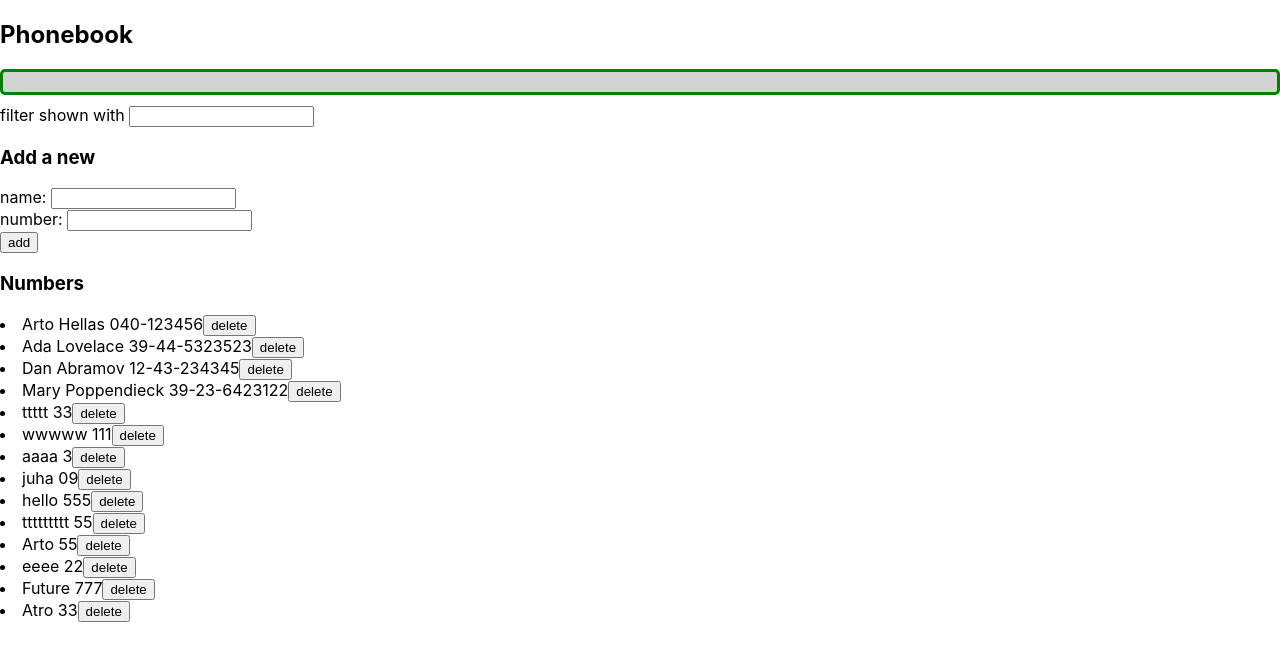
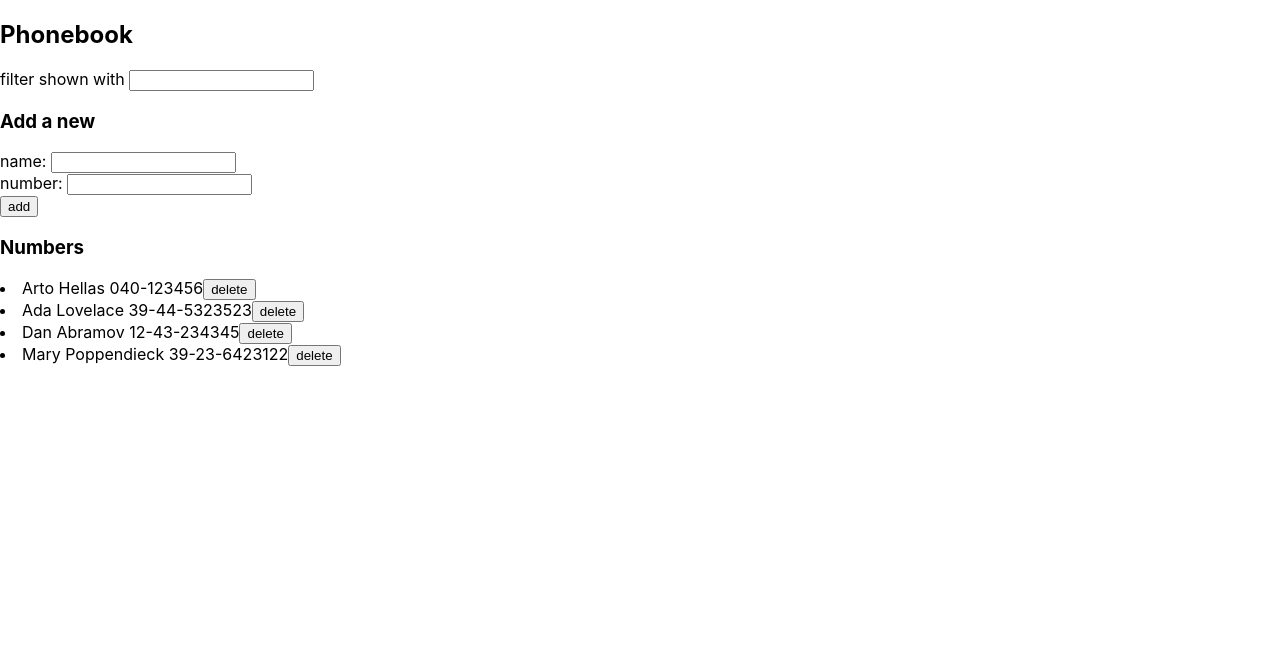
Before and after one commit to JoakimBjorklind/fullstackfall2020, a React (Create React App) app in the folder part2/phonebook/: page / in a window 1280 px wide. Shown: the top 660 px of the page. Built offline with nearby package versions, Linux system fonts and the light colour scheme; data requests are answered from the project's data file.

Commit message:
exercise 2.20 almost works, update msg does not disappear after 5sec!!

```diff
--- a/part2/phonebook/db.json
+++ b/part2/phonebook/db.json
@@ -19,76 +19,6 @@
       "content": "Mary Poppendieck",
       "numb": "39-23-6423122",
       "id": 4
-    },
-    {
-      "content": "ttttt",
-      "numb": "33",
-      "date": "2020-10-07T08:09:43.205Z",
-      "important": true,
-      "id": 5
-    },
-    {
-      "content": "wwwww",
-      "numb": "111",
-      "date": "2020-10-07T08:07:13.682Z",
-      "important": true,
-      "id": 6
-    },
-    {
-      "content": "aaaa",
-      "numb": "3",
-      "date": "2020-10-07T08:57:06.277Z",
-      "important": false,
-      "id": 7
-    },
-    {
-      "content": "juha",
-      "numb": "09",
-      "date": "2020-10-07T08:23:45.118Z",
-      "important": false,
-      "id": 8
-    },
-    {
-      "content": "hello",
-      "numb": "555",
-      "date": "2020-10-07T08:38:07.432Z",
-      "important": true,
-      "id": 9
-    },
-    {
-      "content": "ttttttttt",
-      "numb": "55",
-      "date": "2020-10-07T08:39:32.644Z",
-      "important": true,
-      "id": 10
-    },
-    {
-      "content": "Arto",
-      "numb": "55",
-      "date": "2020-10-07T08:40:42.006Z",
-      "important": false,
-      "id": 11
-    },
-    {
-      "content": "eeee",
-      "numb": "22",
-      "date": "2020-10-07T08:42:21.752Z",
-      "important": true,
-      "id": 12
-    },
-    {
-      "content": "Future",
-      "numb": "777",
-      "date": "2020-10-07T08:55:16.194Z",
-      "important": false,
-      "id": 13
-    },
-    {
-      "content": "Atro",
-      "numb": "33",
-      "date": "2020-10-07T08:56:42.138Z",
-      "important": true,
-      "id": 14
     }
   ]
 }
--- a/part2/phonebook/src/App.js
+++ b/part2/phonebook/src/App.js
@@ -4,7 +4,7 @@ import Filter from './components/Filter'
 import PersonForm from './components/PersonForm'
 import Persons from './components/Persons'
 import servpersons from './services/persons'
-//import Notification from './components/Notification'
+import Notification from './components/Notification'
 import './index.css'
 
 const App = () => {
@@ -12,8 +12,8 @@ const App = () => {
   const [newName, setNewName ] = useState('')
   const [newNumber, setNewNumber ] = useState('')
   const [newFilter, setNewFilter] = useState('')
-  const [errorMessage, setErrorMessage] = useState('')
-  const [messageMessage, setmessageMessage] = useState('')
+  const [errorMessage, setErrorMessage] = useState(null)
+  const [messageMessage, setmessageMessage] = useState(null)
 
 
   useEffect(() => {
@@ -37,7 +37,7 @@ const App = () => {
       numb: newNumber,
       date: new Date().toISOString(),
       important: Math.random() < 0.5,
-      id: persons.length + 1,
+      //id: persons.length + 1,
     }
 
     if (persons.every((a) => a.content.toLowerCase() !== newName.toLowerCase()))
@@ -53,7 +53,7 @@ const App = () => {
           setmessageMessage(null)
         }, 5000)
       }).catch(err => {
-        setErrorMessage(err.response.data.error)
+        setErrorMessage(err.response.data.errorMessage)
         setTimeout(() => {
           setErrorMessage(null)
         }, 5000)
@@ -120,12 +120,12 @@ const cancelPerson = (id) => {
     setmessageMessage(`${person.content} was deleted`)
     setTimeout(() => {
       setmessageMessage(null)
-  }, 2000)
+  }, 5000)
   }).catch(err => {
     setErrorMessage(`${person.content} has already been removed from the server`)
     setTimeout(() => {
       setmessageMessage(null)
-  }, 2000)
+  }, 5000)
   })
 
 
@@ -176,25 +176,6 @@ const cancelPerson = (id) => {
 
 
 
-const Notification = ({ messageMessage, errorMessage }) => {
-  if (errorMessage === null && messageMessage === null) {
-    return null
-  }
-  else if (messageMessage !== null)
-  {
-    return (
-      <div className="messageMessage">
-        {messageMessage}
-      </div>
-    )
-  }
-  else if(errorMessage !== null)
-  {return (
-    <div className="errorMessage">
-      {errorMessage}
-    </div>
-  )
-  }
-}
+
 
 export default App
--- a/part2/phonebook/src/components/Notification.js
+++ b/part2/phonebook/src/components/Notification.js
@@ -1,6 +1,6 @@
 import React from 'react'
-import './index.css'
-/*
+
+
 const Notification = ({ messageMessage, errorMessage }) => {
     if (errorMessage === null && messageMessage === null) {
       return null
@@ -21,6 +21,6 @@ const Notification = ({ messageMessage, errorMessage }) => {
     )
     }
   }
-  */
+
 
   export default Notification
```
